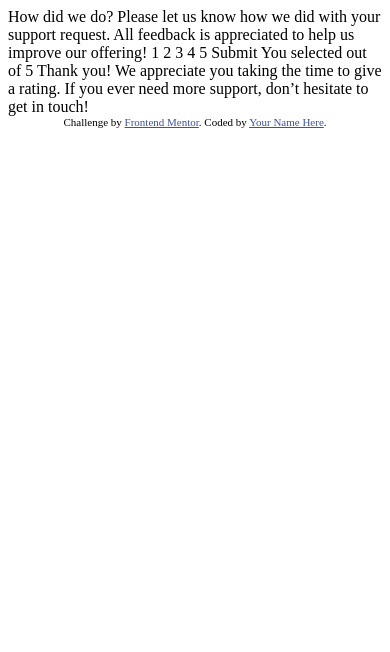
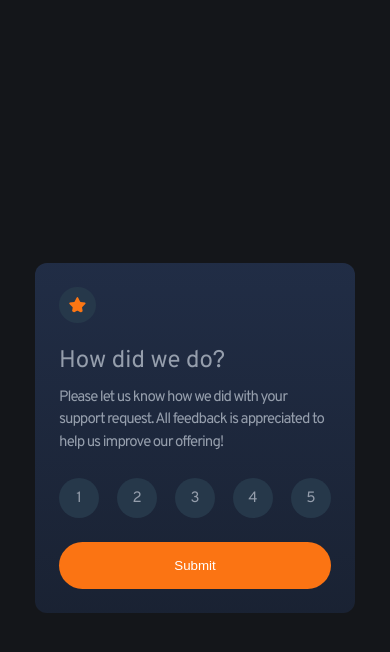
Before and after one commit to Vsevolod-Shustov/fm-interactive-rating-component, a plain HTML site: page index.html in a window 390 px wide. Drawn offline with Linux system fonts and the light colour scheme.

Commit message:
mobile design of initial page

```diff
--- a/index.html
+++ b/index.html
@@ -8,42 +8,46 @@
 
   <title>Frontend Mentor | Interactive rating component</title>
 
-  <!-- Feel free to remove these styles or customise in your own stylesheet 👍 -->
-  <style>
-    .attribution { font-size: 11px; text-align: center; }
-    .attribution a { color: hsl(228, 45%, 44%); }
-  </style>
+  <link rel="stylesheet" href="styles/reset.css" />
+  <link rel="stylesheet" href="styles/style.css" />
 </head>
 <body>
+  <main>
+    <div class="component">
+      <div id="state-initial">
+        <div class="image">
+          <img class="image-star" src="images/icon-star.svg" alt="star icon">
+        </div>
 
-  <!-- Rating state start -->
+        <h1>How did we do?</h1>
 
-  How did we do?
-
+        <p>
           Please let us know how we did with your support request. All feedback is appreciated
           to help us improve our offering!
+        </p>
 
-  1 2 3 4 5
+        <div class="rating-buttons">
+          <div class="rating-button" data-rating="1">1</div>
+          <div class="rating-button" data-rating="2">2</div>
+          <div class="rating-button" data-rating="3">3</div>
+          <div class="rating-button" data-rating="4">4</div>
+          <div class="rating-button" data-rating="5">5</div>
+        </div>
 
-  Submit
+        <button id="submit" class="submit">Submit</button>
 
-  <!-- Rating state end -->
-
-  <!-- Thank you state start -->
-
+      </div>
+      <div id="state-thankyou">
         You selected <!-- Add rating here --> out of 5
 
-  Thank you!
+        <h1>Thank you!</h1>
 
+        <p>
           We appreciate you taking the time to give a rating. If you ever need more support,
           don’t hesitate to get in touch!
-
-  <!-- Thank you state end -->
-
-
-  <div class="attribution">
-    Challenge by <a href="https://www.frontendmentor.io?ref=challenge" target="_blank">Frontend Mentor</a>.
-    Coded by <a href="#">Your Name Here</a>.
+        </p>
       </div>
+    </div>
+  </main>
 </body>
 </html>
--- /dev/null
+++ b/styles/reset.css
@@ -0,0 +1,48 @@
+/* http://meyerweb.com/eric/tools/css/reset/
+   v2.0 | 20110126
+   License: none (public domain)
+*/
+
+html, body, div, span, applet, object, iframe,
+h1, h2, h3, h4, h5, h6, p, blockquote, pre,
+a, abbr, acronym, address, big, cite, code,
+del, dfn, em, img, ins, kbd, q, s, samp,
+small, strike, strong, sub, sup, tt, var,
+b, u, i, center,
+dl, dt, dd, ol, ul, li,
+fieldset, form, label, legend,
+table, caption, tbody, tfoot, thead, tr, th, td,
+article, aside, canvas, details, embed,
+figure, figcaption, footer, header, hgroup,
+menu, nav, output, ruby, section, summary,
+time, mark, audio, video {
+	margin: 0;
+	padding: 0;
+	border: 0;
+	font-size: 100%;
+	font: inherit;
+	vertical-align: baseline;
+}
+/* HTML5 display-role reset for older browsers */
+article, aside, details, figcaption, figure,
+footer, header, hgroup, menu, nav, section {
+	display: block;
+}
+body {
+	line-height: 1;
+}
+ol, ul {
+	list-style: none;
+}
+blockquote, q {
+	quotes: none;
+}
+blockquote:before, blockquote:after,
+q:before, q:after {
+	content: '';
+	content: none;
+}
+table {
+	border-collapse: collapse;
+	border-spacing: 0;
+}
--- /dev/null
+++ b/styles/style.css
@@ -0,0 +1,95 @@
+@import url('https://fonts.googleapis.com/css2?family=Overpass:wght@400;700&display=swap');
+
+:root {
+    --orange:hsl(25, 97%, 53%);
+    --light-grey:hsl(217, 12%, 63%);
+    --medium-grey:hsl(216, 12%, 54%);
+    --dark-blue:hsl(213, 19%, 18%);
+    --very-dark-blue:hsl(216, 12%, 8%);
+
+    --background:hsl(220,13%,9%);
+    --bg-card-start:hsl(220, 36%, 20%);
+    --bg-card-end:hsl(220,33%,15%);
+    --bg-star-icon:hsl(210, 32%,22%);
+    font-size:16px;
+}
+
+* {
+    box-sizing: border-box;
+}
+
+img {
+    max-width: 100%;
+}
+
+body {
+    font-size:0.9375rem;
+    font-family: Overpass, Verdana, Geneva, Tahoma, sans-serif;
+    background-color: var(--background);
+    color: var(--light-grey);
+    padding: 1rem 0;
+}
+
+main {
+    display: flex;
+    align-items: center;
+    justify-content: center;
+    min-height:100vh;
+}
+
+.component{
+    padding:1.5rem;
+    width:100%;
+    max-width:320px;
+    border-radius: 0.75rem;
+    background: linear-gradient(var(--bg-card-start),var(--bg-card-end));
+}
+
+.image-star {
+    background-color: var(--bg-star-icon);
+    padding:10px;
+    border-radius:50%;
+    margin-bottom:1rem;
+}
+
+h1 {
+    font-size: 1.5rem;
+    line-height: 1.5;
+    margin-bottom:0.5rem;
+}
+
+p {
+    line-height: 1.5;
+    margin-bottom:1.5rem;
+    letter-spacing:-1px;
+}
+
+.rating-buttons {
+    display:flex;
+    justify-content: space-between;
+    margin-bottom: 1.5rem;
+}
+
+.rating-button {
+    width:2.5rem;
+    height:2.5rem;
+    display: flex;
+    align-items: center;
+    justify-content: center;
+    background-color: var(--bg-star-icon);
+    border-radius: 50%;
+}
+
+.submit {
+    background-color: var(--orange);
+    color:white;
+    border-radius: 1.5rem;
+    padding:1rem;
+    text-align: center;
+    border:none;
+    width:100%;
+}
+
+#state-thankyou {
+    display:none;
+}
```
Lines whose indentation alone changed are shown as unchanged.
